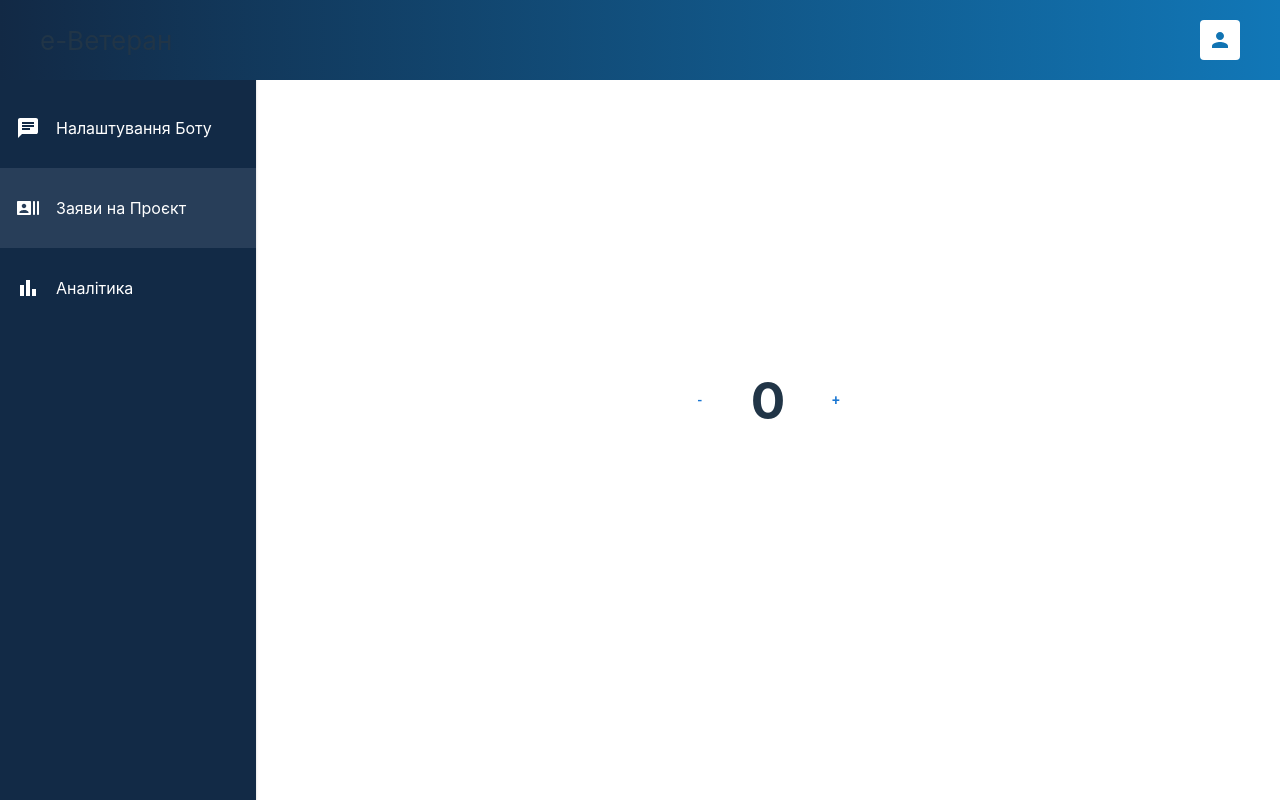
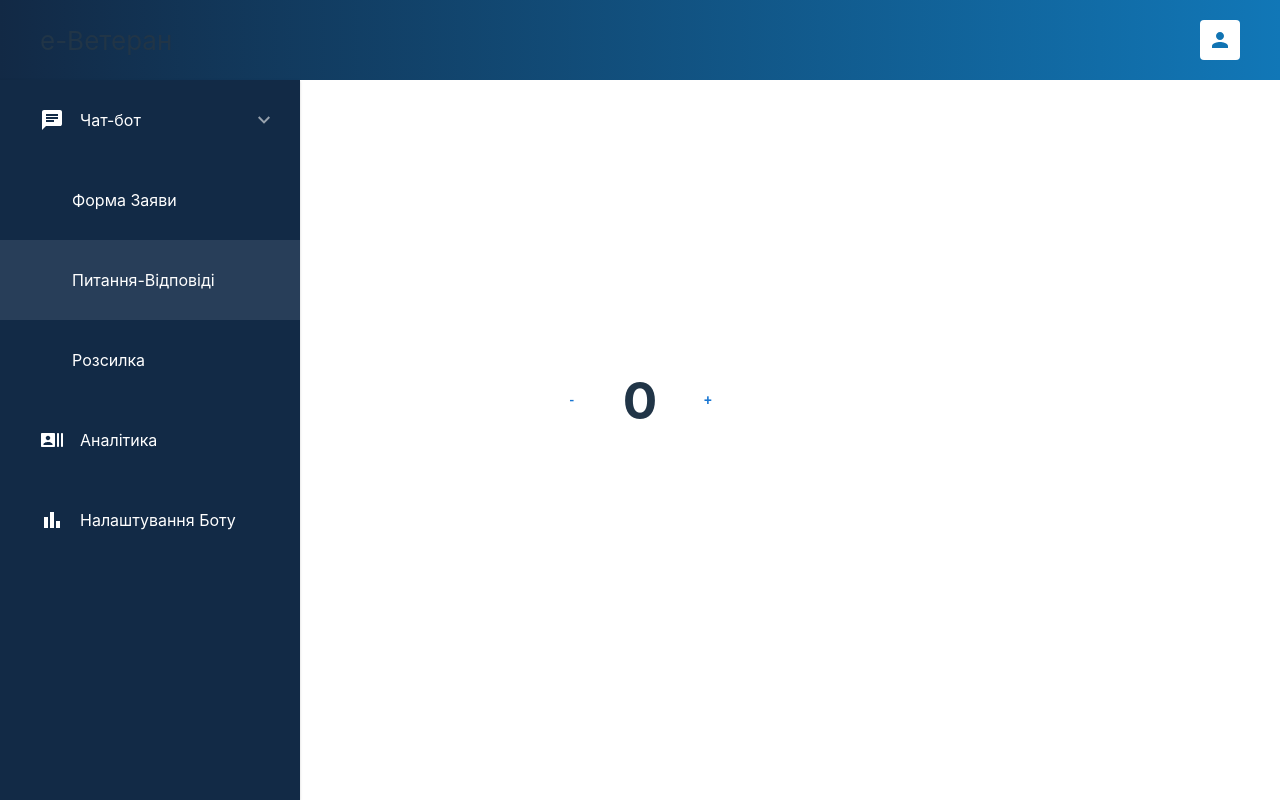
Before and after one commit to Vitaliy-Mazurenko/Hackathon, a React (Vite) app in the folder front/: page /home in a window 1280 px wide. Built offline with nearby package versions, Linux system fonts and the light colour scheme.

Commit message:
sidebar + header final

```diff
--- a/front/src/components/Header/Header.module.scss
+++ b/front/src/components/Header/Header.module.scss
@@ -6,7 +6,6 @@ header {
   height: 5rem;
   padding: var(--none, 0rem) var(--5, 2.5rem);
   background: var(--Back, linear-gradient(90deg, #122945 0%, #1177b7 100%));
-  box-sizing: border-box;
   top: 0;
 }
 
--- a/front/src/components/Sidebar/Sidebar.jsx
+++ b/front/src/components/Sidebar/Sidebar.jsx
@@ -1,39 +1,60 @@
+import { useState } from "react";
 import style from "./Sidebar.module.scss";
 import { NavLink } from "react-router-dom";
+import Collapse from "@mui/material/Collapse";
 
 import message from "../../assets/message.svg";
 import contacts from "../../assets/contacts.svg";
 import analitycs from "../../assets/analitycs.svg";
+import arrow from "../../assets/arrow.svg";
 
 function Sidebar() {
+  const [open, setOpen] = useState(true);
+  const handleClick = () => {
+    setOpen(!open);
+  };
   return (
     <div className={style.sidebar}>
-      <NavLink
-        to="/home"
-        className={`
-        ${style.navLink}
-         ${({ isActive }) => (isActive ? style.active : "")}`}
+      <div
+        className={`${style.navLink} ${style.dropdown}`}
+        onClick={handleClick}
       >
-        <img src={message} alt="" />
-        Налаштування Боту
+        <span>
+          <img className={style.linkIcon} src={message} alt="" />
+          Чат-бот
+        </span>
+        <div className={style.dropdownBtn}>
+          <img className={` ${open ? style.rotate : ""}`} src={arrow} alt="" />
+        </div>
+      </div>
+      <Collapse
+        className={style.dropdownList}
+        in={open}
+        timeout="auto"
+        unmountOnExit
+      >
+        <NavLink to="/dassd" className={style.navLink}>
+          <span>Форма Заяви</span>
+        </NavLink>
+        <NavLink to="/home" className={style.navLink}>
+          <span>Питання-Відповіді</span>
+        </NavLink>
+        <NavLink to="/asd" className={style.navLink}>
+          <span>Розсилка</span>
+        </NavLink>
+      </Collapse>
+      <NavLink to="/application" className={style.navLink}>
+        <span>
+          <img className={style.linkIcon} src={contacts} alt="" />
+          Аналітика
+        </span>
       </NavLink>
-      <NavLink
-        to="/setting"
-        className={` ${style.active}
-        ${style.navLink}
-         ${({ isActive }) => (isActive ? style.active : "")}`}
-      >
-        <img src={contacts} alt="" />
-        Заяви на Проєкт
-      </NavLink>
-      <NavLink
-        to="/messages"
-        className={`
-        ${style.navLink}
-         ${({ isActive }) => (isActive ? style.active : "")}`}
-      >
-        <img src={analitycs} alt="" />
-        Аналітика
+
+      <NavLink to="/analitycs" className={style.navLink}>
+        <span>
+          <img className={style.linkIcon} src={analitycs} alt="" />
+          Налаштування Боту
+        </span>
       </NavLink>
     </div>
   );
--- a/front/src/components/Sidebar/Sidebar.module.scss
+++ b/front/src/components/Sidebar/Sidebar.module.scss
@@ -1,38 +1,68 @@
 .sidebar {
+  position: fixed;
   background: #122a46;
   box-shadow: 0px 2px 1px -1px rgba(0, 0, 0, 0.2),
     0px 1px 1px 0px rgba(0, 0, 0, 0.14), 0px 1px 3px 0px rgba(0, 0, 0, 0.12);
-  height: 100vh;
-  width: 20vw;
-  padding-top: 5.5rem;
+  height: calc(100vh - 5rem);
+  width: 18.75rem;
+  bottom: 0;
   display: flex;
   flex-direction: column;
-  box-sizing: border-box;
+}
+
+.dropdown {
+  justify-content: space-between;
+}
+
+.dropdownBtn {
+  display: flex;
+  justify-content: center;
+  align-items: center;
+  width: 2.5rem;
+  height: 2.5rem;
+  margin-right: 1rem;
+  img {
+    user-select: none;
+    transition: transform 0.2s ease-in-out;
+  }
+}
+
+.dropdownList {
+  .navLink {
+    padding-left: 2rem;
+  }
+}
+
+.rotate {
+  transform: rotate(180deg);
 }
 
 .navLink {
+  user-select: none;
   display: flex;
   align-items: center;
-  gap: 1rem;
+  line-height: 1rem;
+  text-align: center;
   color: #fff;
   font-size: 1rem;
   font-style: normal;
   font-weight: 400;
-  padding: 1rem;
   height: 5rem;
   box-sizing: border-box;
-  img {
-    height: 1.5rem;
+
+  span {
+    display: flex;
+    align-items: center;
+    padding: 0 2.5rem;
+    gap: 1rem;
   }
   &:hover {
+    cursor: pointer;
     color: #fff;
     background-color: #2a3f5942;
   }
 }
 
-.active {
-  background-color: #283e59;
-  &:hover {
-    background-color: #283e59;
-  }
+.linkIcon {
+  height: 1.5rem;
 }
--- a/front/src/index.css
+++ b/front/src/index.css
@@ -16,6 +16,15 @@
   width: 100%;
   display: flex;
 }
+* {
+  padding: 0;
+  margin: 0;
+  box-sizing: border-box;
+}
+
+ul {
+  list-style: none;
+}
 
 a {
   font-weight: 500;
@@ -32,6 +41,12 @@ body {
   place-items: center;
   min-width: 320px;
   min-height: 100vh;
+}
+.active {
+  background-color: #283e59;
+}
+.active:hover {
+  background-color: #283e59;
 }
 
 h1 {
```
Also changed, not shown: front/src/assets/Arrow.svg (added).
